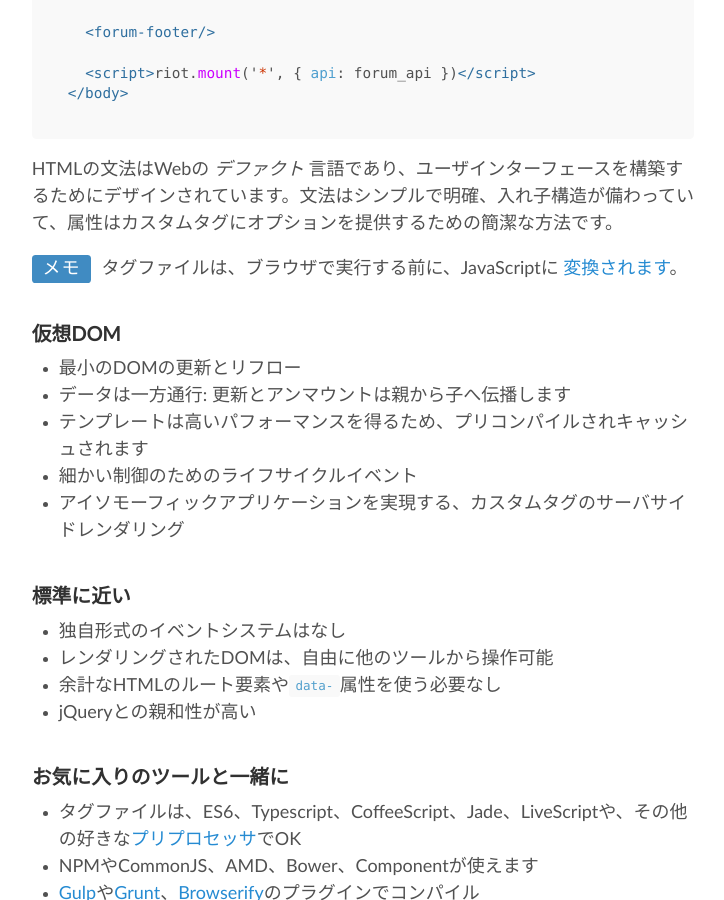
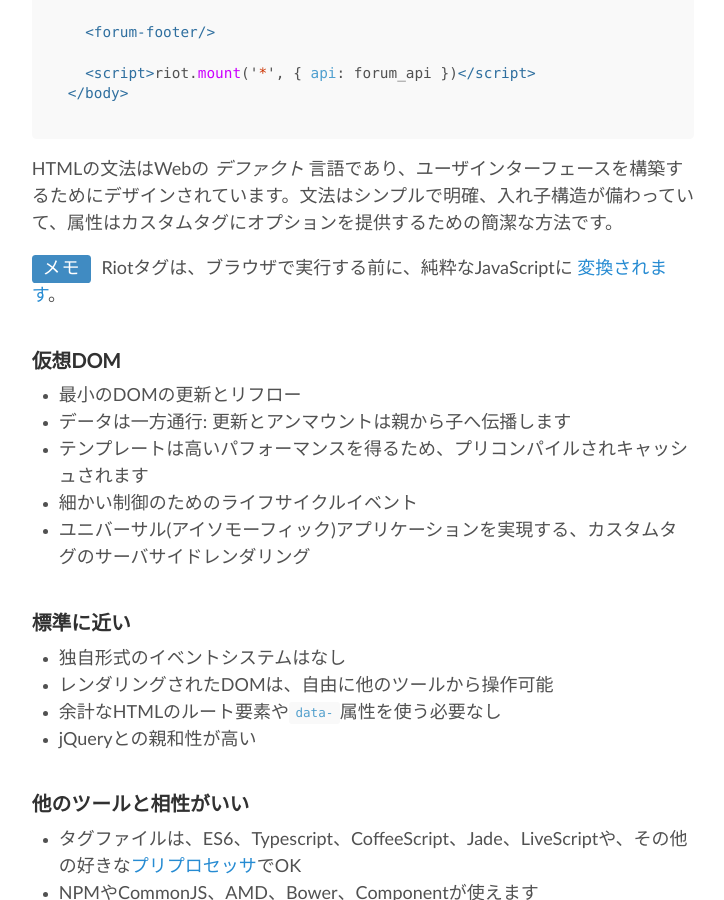
Before and after one commit to riot/riot.github.io, a Jekyll site: the page built from ja/index.md, in a window 1280 px wide and 900 px high, scrolled down 1970 px. Shown: the whole window, without its empty margins (277-1001 px from the left). Built offline with Jekyll 4.4.1, drawn with Linux system fonts in a browser that asks for light colours; nearby versions of some CDN libraries; Markdown is read by kramdown in place of the engine named in the settings.

Commit message:
Update translation: "Home page fixes"

```diff
--- a/ja/index.md
+++ b/ja/index.md
@@ -82,7 +82,7 @@ Riotは全てのブラウザで、カスタムタグを実現します。
 
 HTMLの文法はWebの *デファクト* 言語であり、ユーザインターフェースを構築するためにデザインされています。文法はシンプルで明確、入れ子構造が備わっていて、属性はカスタムタグにオプションを提供するための簡潔な方法です。
 
-<span class="tag">メモ</span> タグファイルは、ブラウザで実行する前に、JavaScriptに [変換されます](/ja/guide/compiler/)。
+<span class="tag">メモ</span> Riotタグは、ブラウザで実行する前に、純粋なJavaScriptに [変換されます](/ja/guide/compiler/)。
 
 
 ### 仮想DOM
@@ -90,7 +90,7 @@ HTMLの文法はWebの *デファクト* 言語であり、ユーザインター
 - データは一方通行: 更新とアンマウントは親から子へ伝播します
 - テンプレートは高いパフォーマンスを得るため、プリコンパイルされキャッシュされます
 - 細かい制御のためのライフサイクルイベント
-- アイソモーフィックアプリケーションを実現する、カスタムタグのサーバサイドレンダリング
+- ユニバーサル(アイソモーフィック)アプリケーションを実現する、カスタムタグのサーバサイドレンダリング
 
 
 ### 標準に近い
@@ -100,7 +100,7 @@ HTMLの文法はWebの *デファクト* 言語であり、ユーザインター
 - jQueryとの親和性が高い
 
 
-### お気に入りのツールと一緒に
+### 他のツールと相性がいい
 - タグファイルは、ES6、Typescript、CoffeeScript、Jade、LiveScriptや、その他の好きな[プリプロセッサ](/ja/guide/compiler/#%E3%83%97%E3%83%AA%E3%83%97%E3%83%AD%E3%82%BB%E3%83%83%E3%82%B5)でOK
 - NPMやCommonJS、AMD、Bower、Componentが使えます
 - [Gulp](https://github.com/e-jigsaw/gulp-riot)や[Grunt](https://github.com/ariesjia/grunt-riot)、[Browserify](https://github.com/jhthorsen/riotify)のプラグインでコンパイル
@@ -148,6 +148,7 @@ Riotは他のUIライブラリと比較して、APIの数が10分の1か、100
 - エンベッダブル(組込可能): ライブラリはアプリケーション本体より小さくあるべき
 - メンテナンスの手間が少ない: Riotのメンテナンスのために大きなチームを必要としない
 
+
 ### 4. 小さくて、必要十分
 
 Riotはモダンなクライアントサイドのアプリケーションを作るための、基本的な構成単位をすべて備えています。
```
